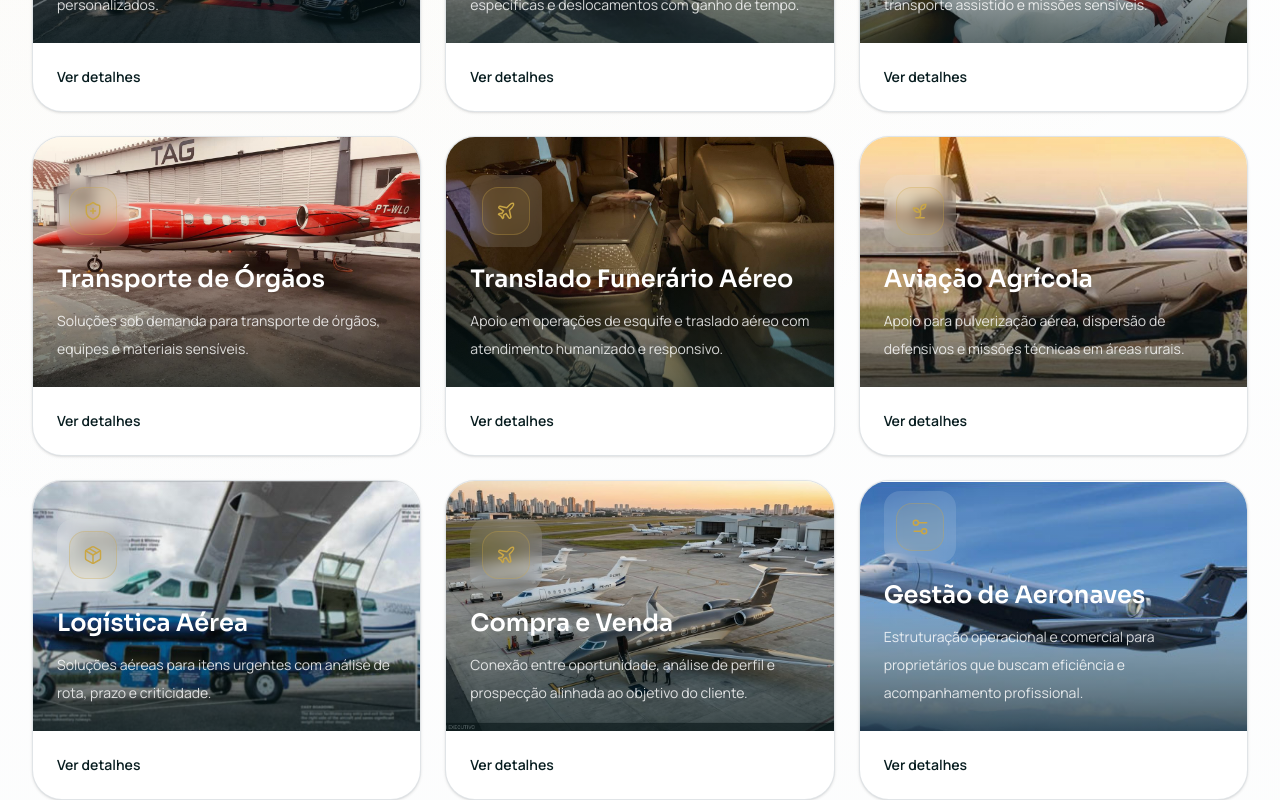
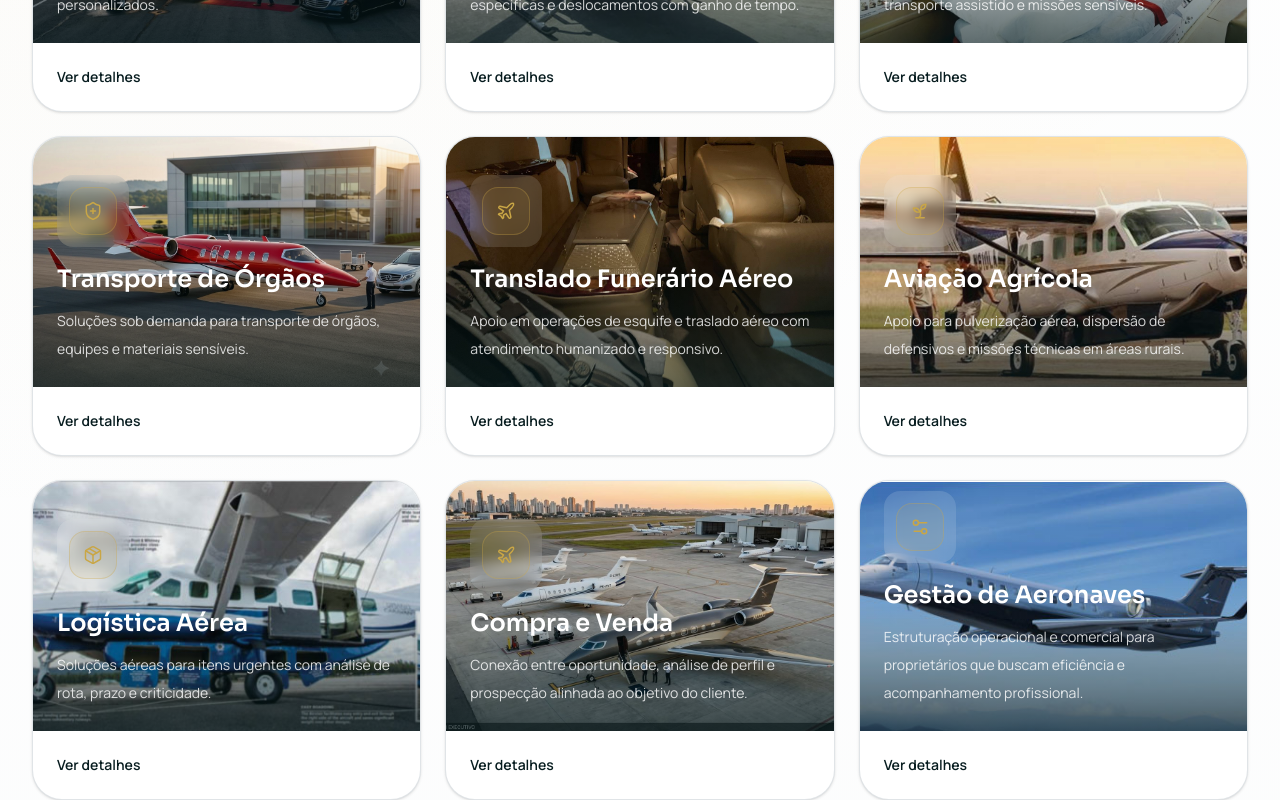
Before and after one commit to EricSearles/goodfly, a Next.js app: page / in a window 1280 px wide. Shown: the part 1300-2100 px from the top of the page. Built offline with nearby package versions, Linux system fonts and the light colour scheme.

Commit message:
Substituicao imagens home (#7)

```diff
--- a/src/components/visual-home/VisualAircraftShowcase.tsx
+++ b/src/components/visual-home/VisualAircraftShowcase.tsx
@@ -1,19 +1,38 @@
 import Image from "next/image";
 import Link from "next/link";
 import {
+  type AircraftCategory,
   aircraftCategoryBadgeLabels,
   aircraftCategoryMeta,
   getAircraftByCategory,
-  getAircraftCategories
+  getAircraftCategories,
+  getAircraftBySlug
 } from "@/data/aircraft";
 import { Button } from "@/components/ui/Button";
 import { Container } from "@/components/ui/Container";
 import { SectionTitle } from "@/components/ui/SectionTitle";
 
+const featuredAircraftSlugs: Partial<Record<AircraftCategory, string[]>> = {
+  avioes: ["bandeirante", "global-express", "citation-bravo"]
+};
+
+function getFeaturedAircraft(category: AircraftCategory) {
+  const featuredSlugs = featuredAircraftSlugs[category];
+
+  if (!featuredSlugs) {
+    return getAircraftByCategory(category).slice(0, 3);
+  }
+
+  return featuredSlugs.flatMap((slug) => {
+    const aircraft = getAircraftBySlug(category, slug);
+    return aircraft ? [aircraft] : [];
+  });
+}
+
 const featuredAircraftByCategory = getAircraftCategories().map((category) => ({
   category,
   meta: aircraftCategoryMeta[category],
-  items: getAircraftByCategory(category).slice(0, 3)
+  items: getFeaturedAircraft(category)
 }));
 
 export function VisualAircraftShowcase() {
--- a/src/data/service-gallery.ts
+++ b/src/data/service-gallery.ts
@@ -38,7 +38,7 @@ export const serviceGalleryBySlug: Record<string, ServiceGalleryImage[]> = {
       alt: "Interior de UTI móvel aérea com estrutura clínica embarcada"
     },
     {
-      src: "/images/aeronaves/avioes/uti-aerea (1).jpeg",
+      src: "/images/aeronaves/avioes/uti-aerea-nova-img-.jpg",
       alt: "Aeronave aeromédica pronta para missão urgente"
     },
     {
@@ -48,7 +48,7 @@ export const serviceGalleryBySlug: Record<string, ServiceGalleryImage[]> = {
   ],
   "transporte-de-orgaos": [
     {
-      src: "/images/aeronaves/avioes/uti-aerea (1).jpeg",
+      src: "/images/aeronaves/avioes/uti-aerea-nova-img-.jpg",
       alt: "Aeronave dedicada a missões urgentes de transporte aéreo"
     },
     {
--- a/src/data/services.ts
+++ b/src/data/services.ts
@@ -294,7 +294,7 @@ export const services: ServiceContent[] = [
     seoDescription:
       "Coordenação de transporte aéreo de órgãos, equipes médicas e materiais sensíveis com atendimento 24 horas em todo o Brasil.",
     keywords: ["Transporte de órgãos", "Logística aérea", "UTI aérea"],
-    heroImage: "/images/aeronaves/avioes/uti-aerea (1).jpeg",
+    heroImage: "/images/aeronaves/avioes/uti-aerea-nova-img-.jpg",
     heroAlt: "Aeronave dedicada a missões urgentes de transporte aéreo",
     benefits: [
       {
```
Also changed, not shown: public/images/aeronaves/avioes/uti-aerea-nova-img-.jpg (added).
